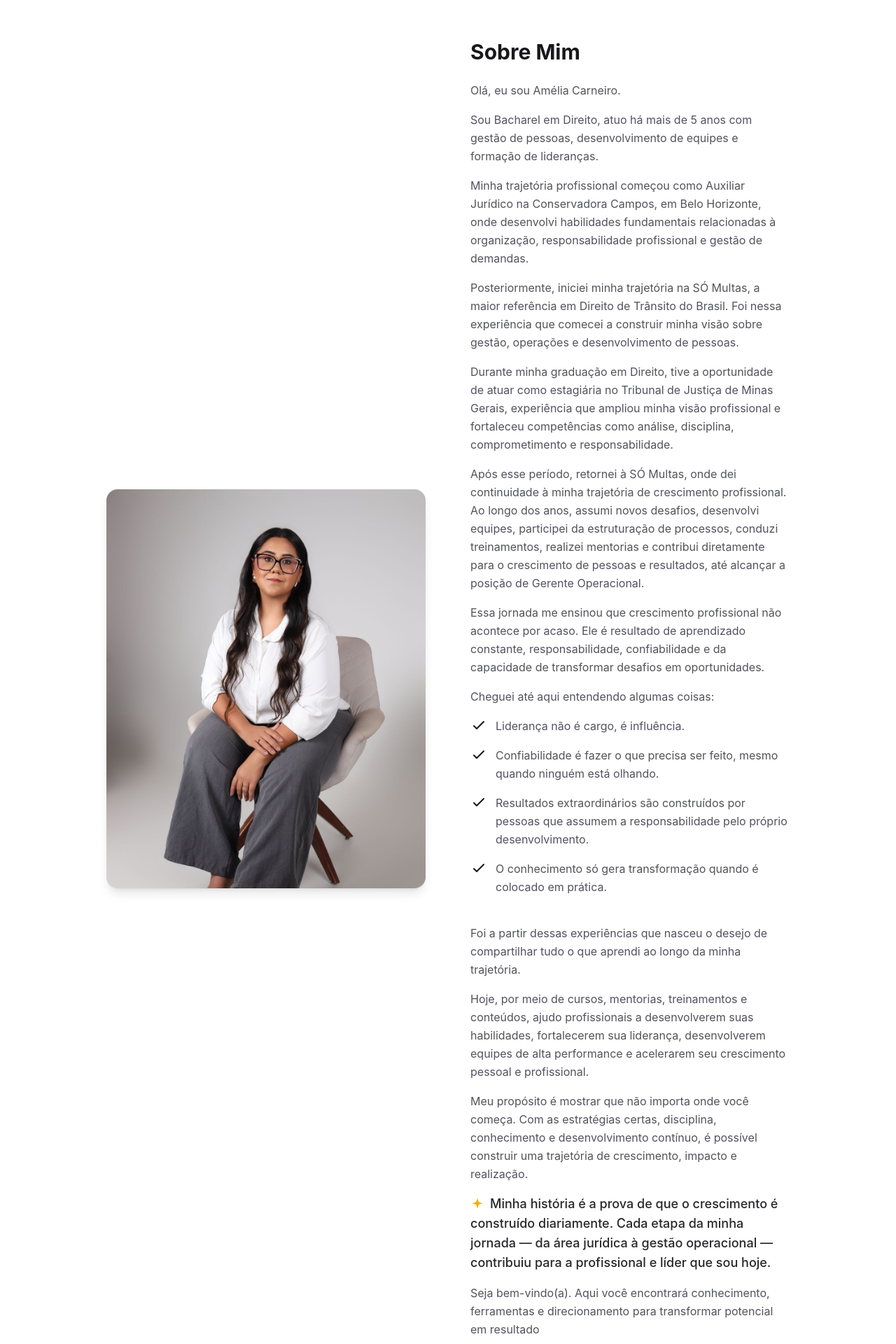
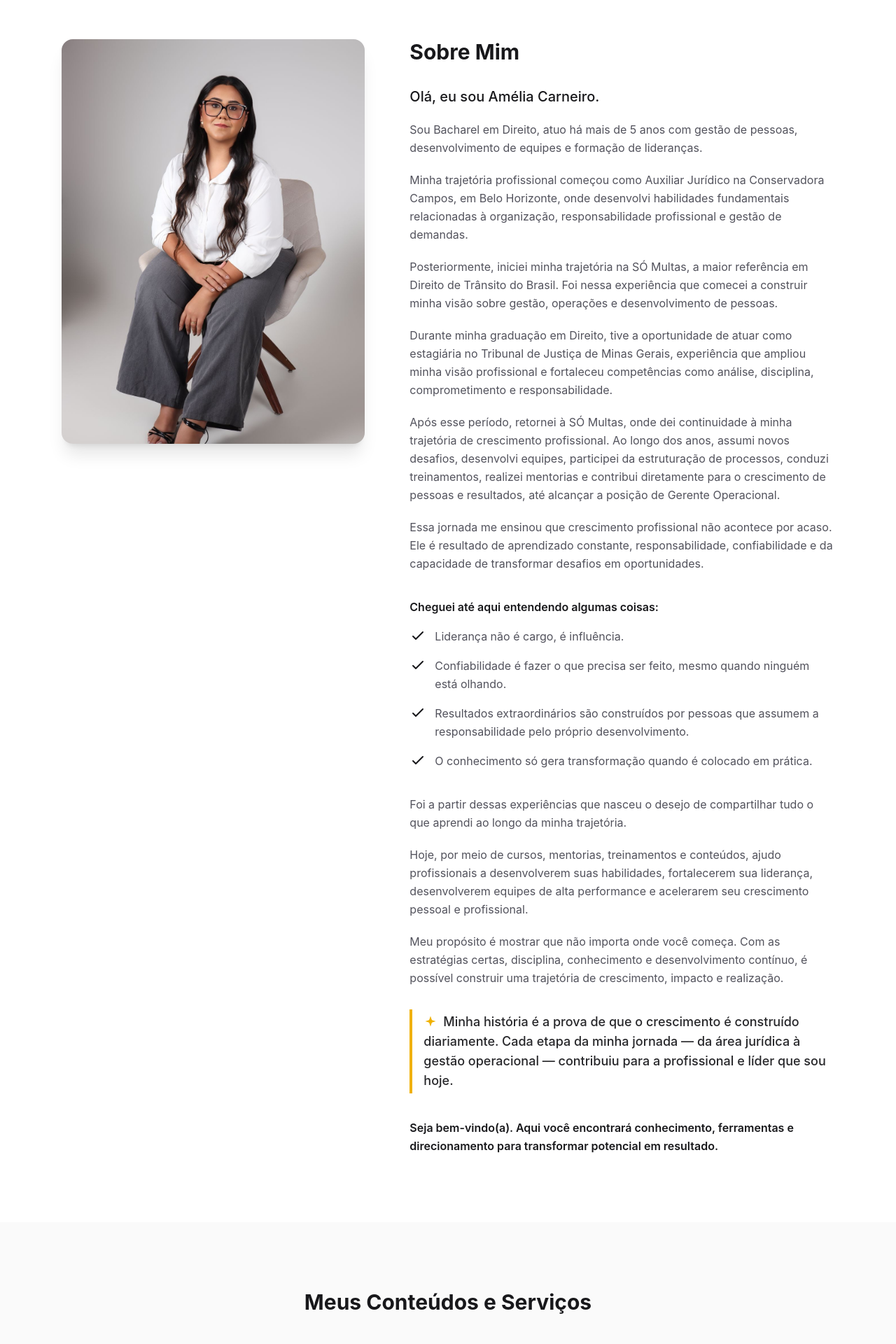
Before and after one commit to matheusrodrigues-design/site-amelia, a React (Vite) app: page / in a window 1280 px wide. Shown: the part 840-2760 px from the top of the page at 70% size. Built offline with nearby package versions, Linux system fonts and the light colour scheme.

Commit message:
Versao intermediaria

```diff
--- a/src/components/About.jsx
+++ b/src/components/About.jsx
@@ -3,21 +3,30 @@ import React from 'react';
 const About = () => {
   return (
     <section id="sobre" className="py-24 bg-white">
-      <div className="max-w-5xl mx-auto px-6 md:flex items-center gap-16">
-        <div className="md:w-1/2 mb-10 md:mb-0">
-          <div className="aspect-[4/5] rounded-2xl bg-zinc-100 overflow-hidden shadow-lg">
+      {/* Mudamos para max-w-6xl e items-start (em vez de items-center) */}
+      <div className="max-w-6xl mx-auto px-6 md:flex items-start gap-16">
+
+        {/* LADO ESQUERDO: FOTO (Agora Sticky/Fixa ao rolar) */}
+        {/* Usamos sticky top-32 para ela grudar na tela, abaixo do menu */}
+        <div className="md:w-5/12 mb-10 md:mb-0 sticky top-32">
+          {/* Mudamos para aspect-[3/4] para a foto ficar mais alta (formato retrato) */}
+          <div className="aspect-[3/4] rounded-2xl bg-zinc-100 overflow-hidden shadow-xl">
             <img
               src="/imagens/about.jpeg"
-              alt="Fundo"
+              alt="Amélia Carneiro"
+              className="w-full h-full object-cover object-top"
               loading="lazy"
               decoding="async"
             />
           </div>
         </div>
-        <div className="md:w-1/2">
-          <h2 className="text-3xl font-bold text-zinc-900 mb-6">Sobre Mim</h2>
-          <div className="text-zinc-600 leading-relaxed space-y-4">
-            <p>
+
+        {/* LADO DIREITO: TEXTO */}
+        <div className="md:w-7/12">
+          <h2 className="text-3xl font-bold text-zinc-900 mb-8">Sobre Mim</h2>
+
+          <div className="text-zinc-600 leading-relaxed space-y-5">
+            <p className="text-xl font-medium text-zinc-900">
               Olá, eu sou Amélia Carneiro.
             </p>
             <p>
@@ -38,17 +47,19 @@ const About = () => {
             <p>
               Essa jornada me ensinou que crescimento profissional não acontece por acaso. Ele é resultado de aprendizado constante, responsabilidade, confiabilidade e da capacidade de transformar desafios em oportunidades.
             </p>
-            <p>
+
+            <div className="py-4">
+              <p className="font-semibold text-zinc-900 mb-4">
                 Cheguei até aqui entendendo algumas coisas:
               </p>
-            <ul className="space-y-4 mb-10 text-zinc-600">
+              <ul className="space-y-4 text-zinc-600">
                 <li className="flex items-start">
                   <svg className="w-6 h-6 text-zinc-900 mr-3 flex-shrink-0" fill="none" stroke="currentColor" viewBox="0 0 24 24"><path strokeLinecap="round" strokeLinejoin="round" strokeWidth="2" d="M5 13l4 4L19 7"></path></svg>
-                <span> Liderança não é cargo, é influência.</span>
+                  <span>Liderança não é cargo, é influência.</span>
                 </li>
                 <li className="flex items-start">
                   <svg className="w-6 h-6 text-zinc-900 mr-3 flex-shrink-0" fill="none" stroke="currentColor" viewBox="0 0 24 24"><path strokeLinecap="round" strokeLinejoin="round" strokeWidth="2" d="M5 13l4 4L19 7"></path></svg>
-                <span> Confiabilidade é fazer o que precisa ser feito, mesmo quando ninguém está olhando.</span>
+                  <span>Confiabilidade é fazer o que precisa ser feito, mesmo quando ninguém está olhando.</span>
                 </li>
                 <li className="flex items-start">
                   <svg className="w-6 h-6 text-zinc-900 mr-3 flex-shrink-0" fill="none" stroke="currentColor" viewBox="0 0 24 24"><path strokeLinecap="round" strokeLinejoin="round" strokeWidth="2" d="M5 13l4 4L19 7"></path></svg>
@@ -59,6 +70,8 @@ const About = () => {
                   <span>O conhecimento só gera transformação quando é colocado em prática.</span>
                 </li>
               </ul>
+            </div>
+
             <p>
               Foi a partir dessas experiências que nasceu o desejo de compartilhar tudo o que aprendi ao longo da minha trajetória.
             </p>
@@ -68,17 +81,20 @@ const About = () => {
             <p>
               Meu propósito é mostrar que não importa onde você começa. Com as estratégias certas, disciplina, conhecimento e desenvolvimento contínuo, é possível construir uma trajetória de crescimento, impacto e realização.
             </p>
-            <p className="text-zinc-800 text-lg font-medium">
+
+            <p className="text-zinc-800 text-lg font-medium mt-8 border-l-4 border-yellow-500 pl-4 py-1">
               <svg className="w-5 h-5 inline-block mr-2 mb-1 text-yellow-500" fill="currentColor" viewBox="0 0 24 24">
                 <path d="m12 3-1.912 5.813a2 2 0 0 1-1.275 1.275L3 12l5.813 1.912a2 2 0 0 1 1.275 1.275L12 21l1.912-5.813a2 2 0 0 1 1.275-1.275L21 12l-5.813-1.912a2 2 0 0 1-1.275-1.275L12 3Z"/>
               </svg>
               Minha história é a prova de que o crescimento é construído diariamente. Cada etapa da minha jornada — da área jurídica à gestão operacional — contribuiu para a profissional e líder que sou hoje.
             </p>
-            <p>
-              Seja bem-vindo(a). Aqui você encontrará conhecimento, ferramentas e direcionamento para transformar potencial em resultado
+
+            <p className="pt-4 font-semibold text-zinc-900">
+              Seja bem-vindo(a). Aqui você encontrará conhecimento, ferramentas e direcionamento para transformar potencial em resultado.
             </p>
           </div>
         </div>
+
       </div>
     </section>
   );
```
Lines whose indentation alone changed are shown as unchanged.
